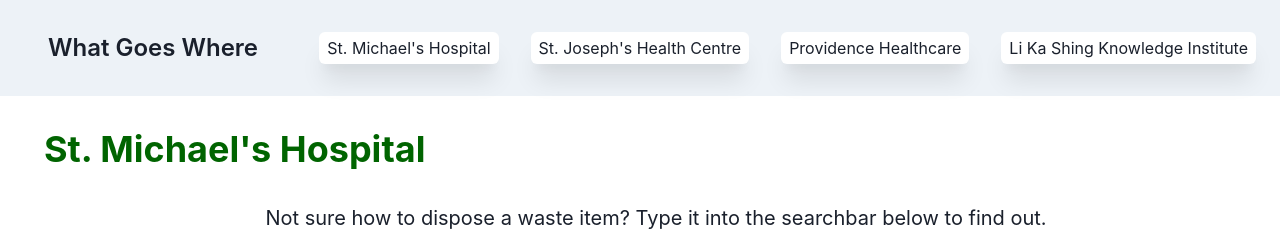
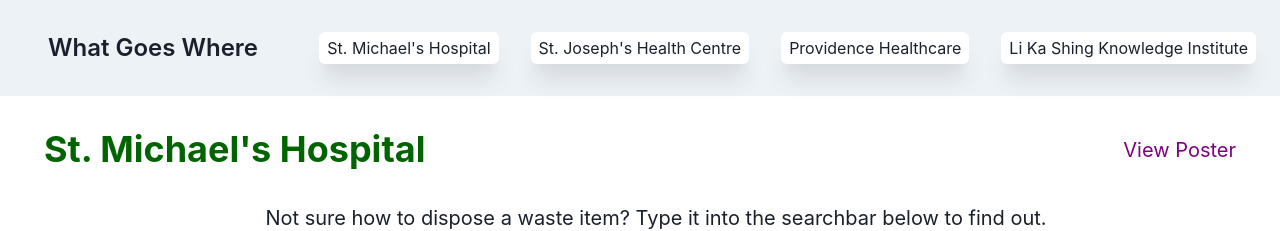
Before and after one commit to dkurukula/whatgoeswhere, a React (Create React App) app: page / in a window 1280 px wide. Shown: the top 231 px of the page. Built offline with nearby package versions, Linux system fonts and the light colour scheme.

Commit message:
add poster link

```diff
--- a/src/App.tsx
+++ b/src/App.tsx
@@ -149,9 +149,12 @@
             spacing={8}
             align="stretch"
           >
-        <Box textAlign="left" marginLeft={8} marginTop={5} fontSize="xl" color="purple">
-          <Heading color="darkgreen">{state.site}</Heading>
-        </Box>
+            <Box textAlign="left" marginRight={8} marginLeft={8} marginTop={5} fontSize="xl" color="purple">
+              <HStack justify="space-between">
+                <Heading color="darkgreen">{state.site}</Heading>
+                <Link href={`/${state.site}.png`} isExternal>View Poster</Link>
+              </HStack>
+            </Box>
             <VStack>
               <Box textAlign="left" marginLeft={8} fontSize="m">
                 <Text >
```
